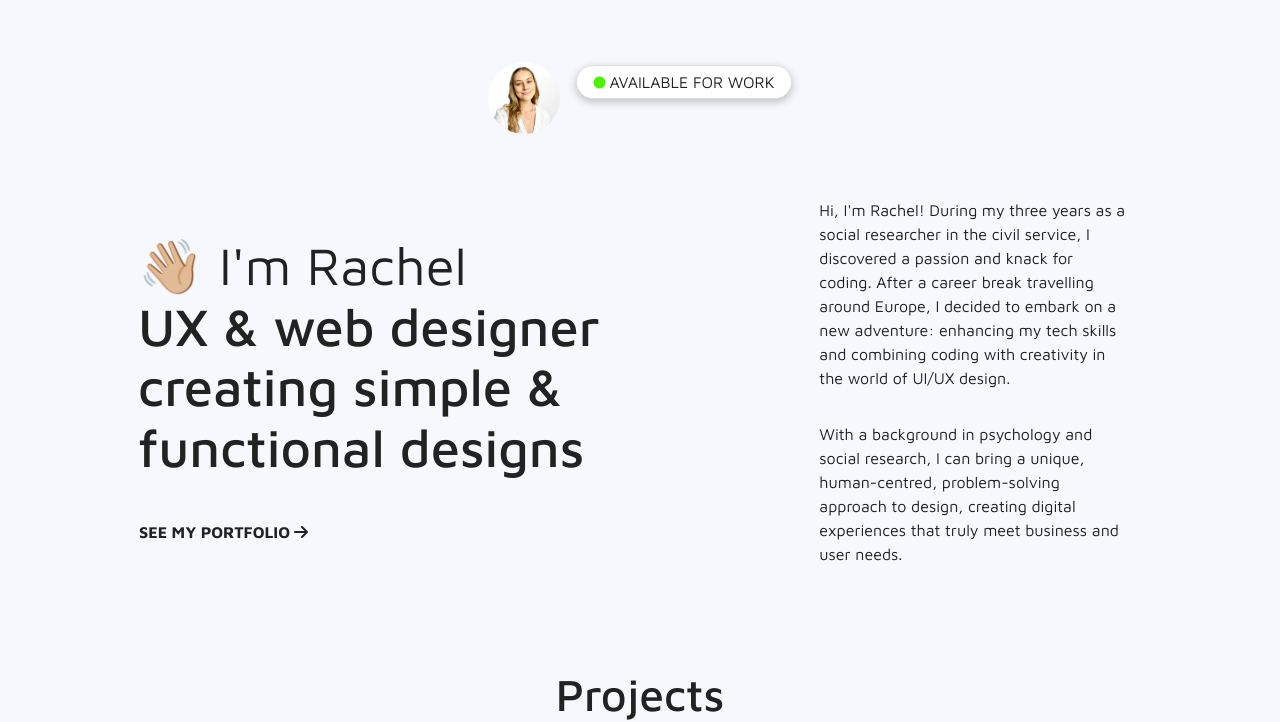
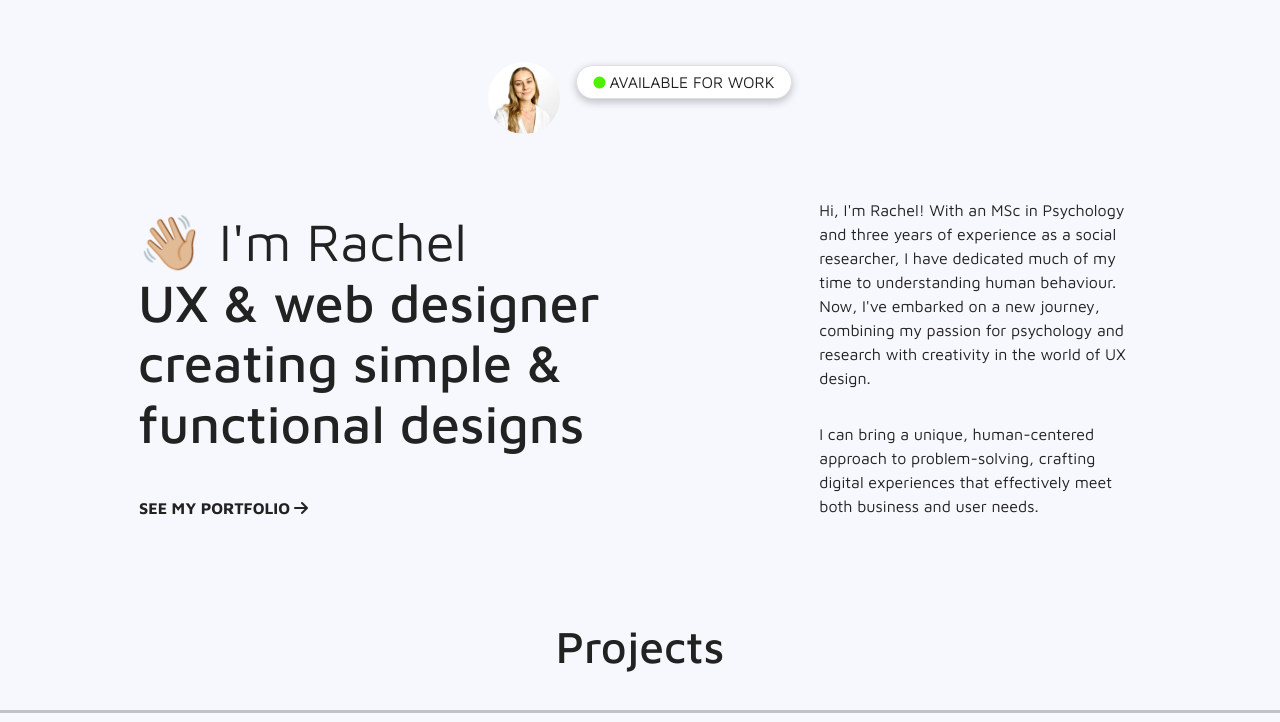
Before and after one commit to rachelsgriffiths/portfolio, a plain HTML site: page index.html in a window 1280 px wide. Shown: the part 88-810 px from the top of the page. Drawn offline with nearby package versions, Linux system fonts and the light colour scheme.

Commit message:
Add files via upload

```diff
--- a/index.html
+++ b/index.html
@@ -70,13 +70,14 @@
         </div>
         <div class="container col-sm-12 col-lg-4 pb-3 pt-3">
           <p>
-            Hi, I'm Rachel! During my three years as a social researcher in the civil service, I discovered a passion and
-            knack for coding. After a career break travelling around Europe, I decided to embark on a new adventure: enhancing
-            my tech skills and combining coding with creativity in the world of UI/UX design.</p>
+            Hi, I'm Rachel! With an MSc in Psychology and three years of experience as a social researcher, I have dedicated
+            much of my time to understanding human behaviour. Now, I've embarked on a new journey, combining my passion for psychology
+            and research with creativity in the world of UX design.
+          </p>
 
-          <p>With a background in psychology and social research, I can bring a unique,
-            human-centred, problem-solving approach to design, creating digital experiences
-            that truly meet business and user needs.</p>
+          <p>I can bring a unique, human-centered approach to problem-solving, crafting digital experiences that effectively
+            meet both business and user needs.
+          </p>
         </div>
       </div>
     </div>
```
